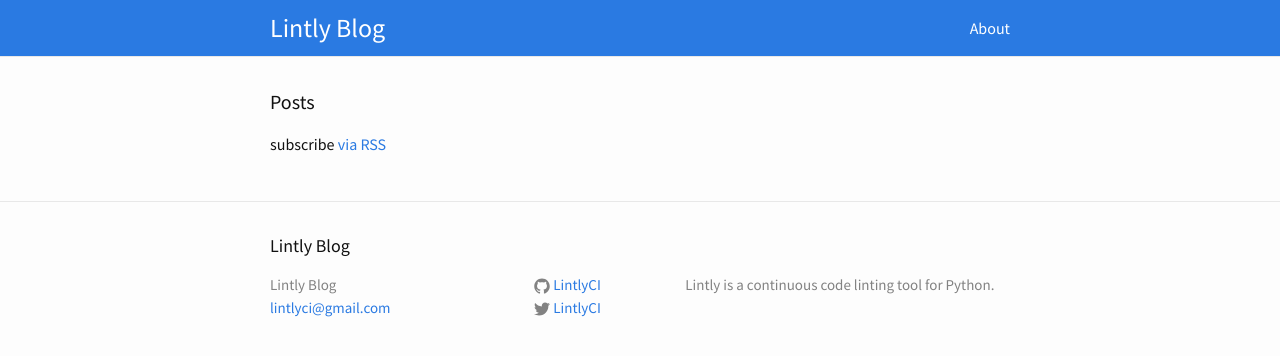
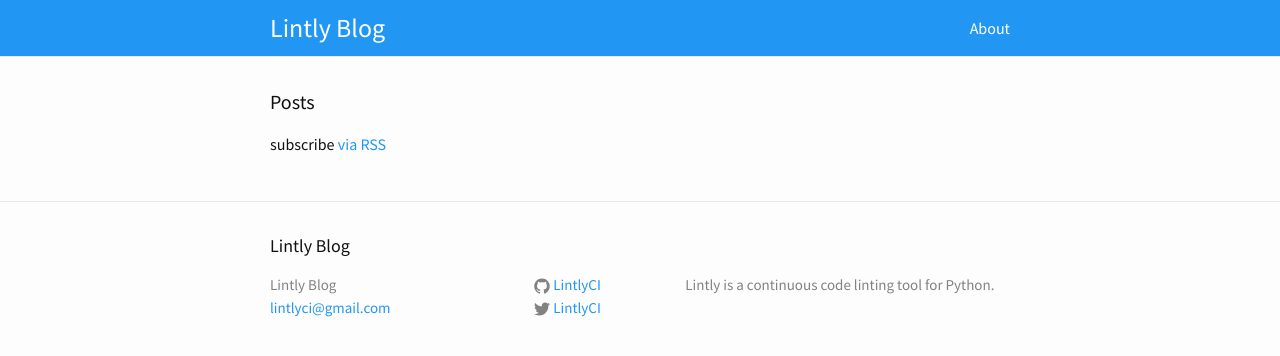
Before and after one commit to LintlyCI/Lintly-Blog, a Jekyll site: the page built from index.md, in a window 1280 px wide. Shown: the top 356 px of the page. Built offline with Jekyll 4.4.1, drawn with Linux system fonts in a browser that asks for light colours.

Commit message:
Update site nav color

```diff
--- a/assets/main.scss
+++ b/assets/main.scss
@@ -14,7 +14,7 @@ $spacing-unit:     30px;
 
 $text-color:       #111;
 $background-color: #fdfdfd;
-$brand-color:      #2a7ae2;
+$brand-color:      #2196f3;
 
 $grey-color:       #828282;
 $grey-color-light: lighten($grey-color, 40%);
```
